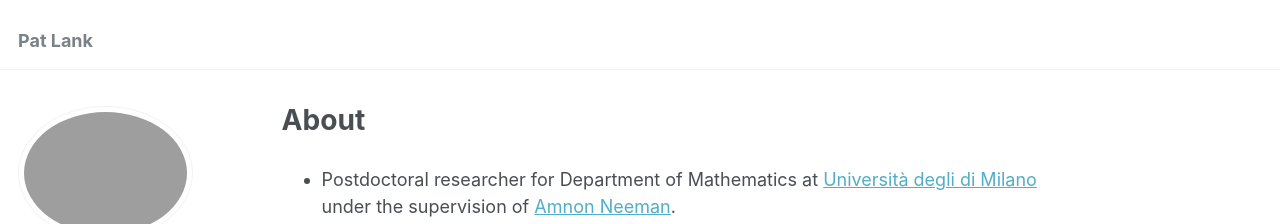
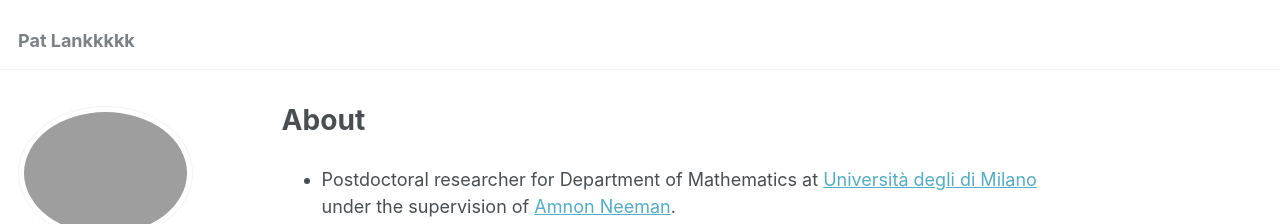
Before and after one commit to lankp/oldoldfile, a Jekyll site: the page built from _pages/about.md, in a window 1280 px wide. Shown: the top 224 px of the page. Built offline with Jekyll 4.4.1, drawn with Linux system fonts in a browser that asks for light colours; some web fonts are replaced.

Commit message:
Update _config.yml

```diff
--- a/_config.yml
+++ b/_config.yml
@@ -8,7 +8,7 @@
 
 # Basic Site Settings
 locale                   : "en-US"
-title                    : "Pat Lank"
+title                    : "Pat Lankkkkk"
 title_separator          : "-"
 name                     : &name "Pat Lank"
 description              : &description "Mathematician"
```
